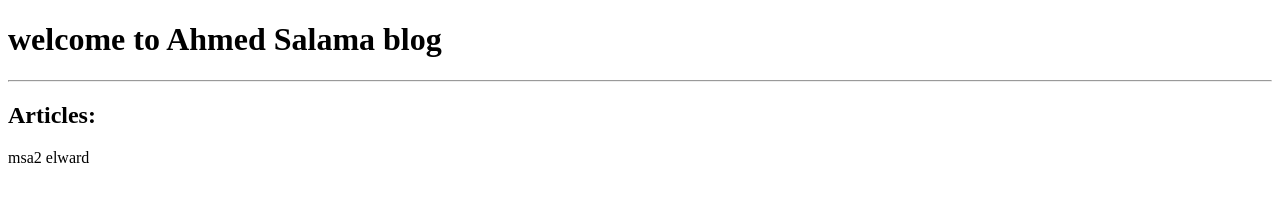
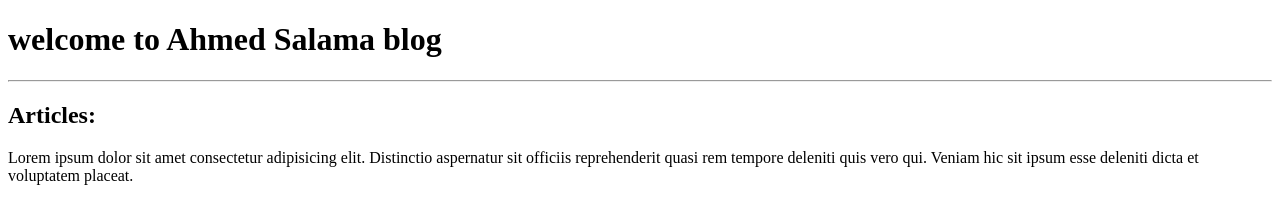
Before and after one commit to salamlak/learn_git, a plain HTML site: page index.html in a window 1280 px wide. Drawn offline with Linux system fonts and the light colour scheme.

Commit message:
my second commit

```diff
--- a/index.html
+++ b/index.html
@@ -12,7 +12,7 @@
         <hr>
         <h2>Articles:</h2>
         <article>
-            msa2 elward
+            <p>Lorem ipsum dolor sit amet consectetur adipisicing elit. Distinctio aspernatur sit officiis reprehenderit quasi rem tempore deleniti quis vero qui. Veniam hic sit ipsum esse deleniti dicta et voluptatem placeat.<p>
         </article>
     <main>
 </body>
```
